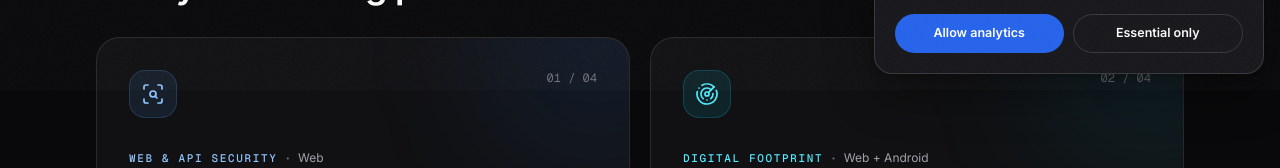
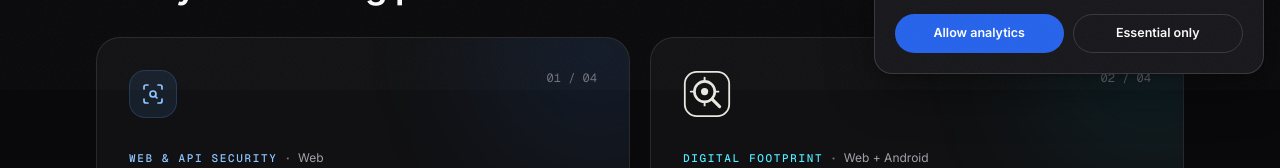
Before and after one commit to 4ryanwaliaa/BugSnaps, a Next.js app: page /products in a window 1280 px wide. Shown: the part 710-878 px from the top of the page. Built offline with nearby package versions, Linux system fonts and the light colour scheme; no server answers.

Commit message:
Use MyRecon logo on products page

```diff
--- a/app/products/page.tsx
+++ b/app/products/page.tsx
@@ -1,4 +1,5 @@
 import type { Metadata } from "next";
+import Image from "next/image";
 import Link from "next/link";
 import { ArrowRight, ArrowUpRight, Check, Link2, Network, Radar, ScanSearch } from "lucide-react";
 import { JsonLd, PageHeader, Section, SiteShell } from "@/components/site/page-parts";
@@ -74,9 +75,13 @@ export default function ProductsPage() {
               <article className="relative flex w-full flex-col overflow-hidden rounded-[24px] border border-white/10 bg-surface p-6 sm:p-8">
                 <div aria-hidden="true" className={`pointer-events-none absolute -right-20 -top-24 h-56 w-56 rounded-full blur-3xl ${glow}`} />
                 <div className="relative flex items-start justify-between gap-4">
-                  <div className={`flex h-12 w-12 items-center justify-center rounded-2xl border ${iconBg} ${color}`}>
-                    <Icon className="h-6 w-6" strokeWidth={1.7} aria-hidden="true" />
-                  </div>
+                  {product.id === "myrecon" ? (
+                    <Image src="/myrecon-logo.svg" alt="" width={48} height={48} className="h-12 w-12" />
+                  ) : (
+                    <div className={`flex h-12 w-12 items-center justify-center rounded-2xl border ${iconBg} ${color}`}>
+                      <Icon className="h-6 w-6" strokeWidth={1.7} aria-hidden="true" />
+                    </div>
+                  )}
                   <span className="font-mono text-xs text-muted-2">0{index + 1} / 04</span>
                 </div>
                 <div className="relative mt-7 flex flex-wrap items-center gap-2">
```
Also changed, not shown: public/myrecon-logo.svg (added).
